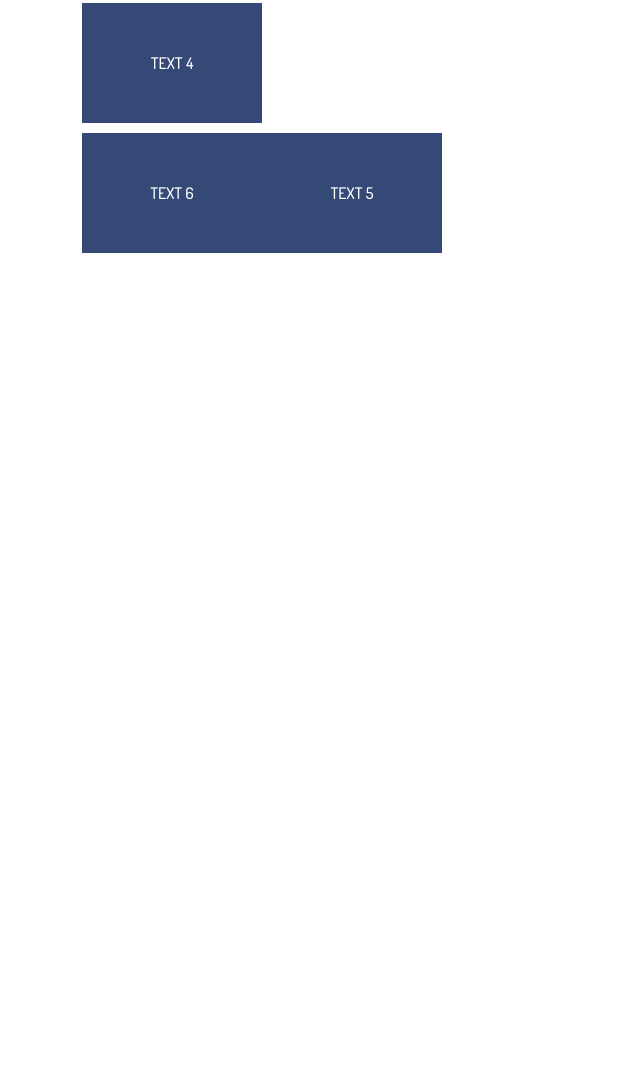
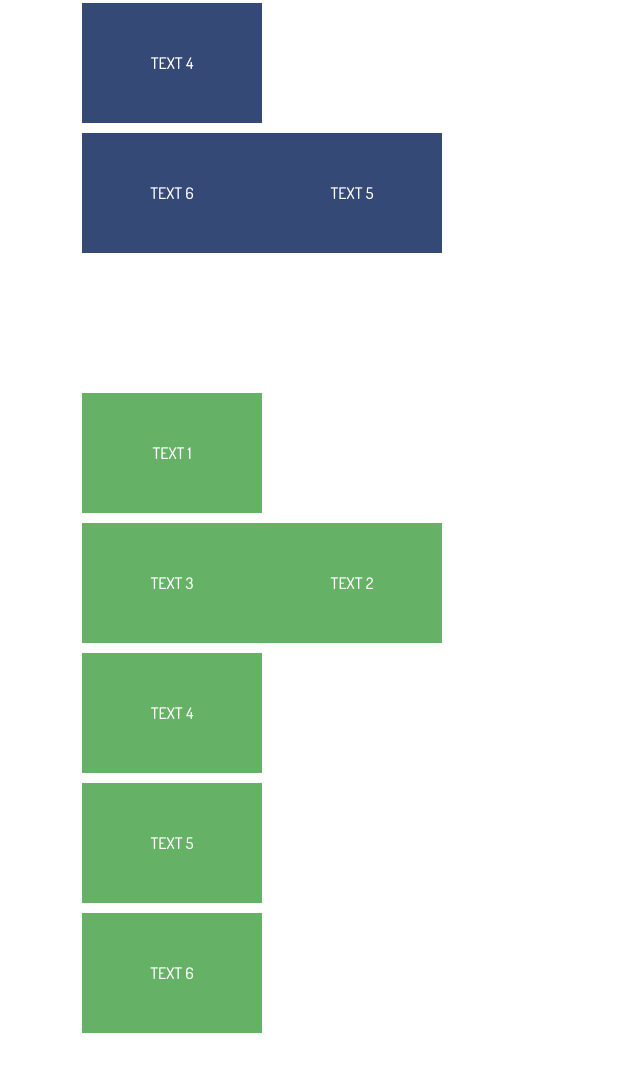
Before and after one commit to Seyfi00/CSS-HOVER2, a plain HTML site: page New-Start/index.html in a window 1280 px wide. Shown: the part 1177-2248 px from the top of the page, without its empty margins (0-640 px from the left). Before the commit the page ends 1500 px from the top, so only its background shows below. Drawn offline with nearby package versions, Linux system fonts and the light colour scheme.

Commit message:
section-1-5

```diff
--- /dev/null
+++ b/New-Start/_demo5.sass
@@ -0,0 +1,14 @@
+#demo5
+    .box
+        position: relative
+        .minibox
+            background-color: #65b165
+            margin: 10px 0
+            width: 180px
+            height: 120px
+            h1
+                color: #ffffff
+        .mini2
+            position: absolute
+            left: 180px
+            margin: 0
--- a/New-Start/index.html
+++ b/New-Start/index.html
@@ -117,6 +117,34 @@
                 </div>
             </div>
         </section>
+        <section id="demo5">
+            <div class="container">
+                <div class="row">
+                    <div class="col-md-12">
+                        <div class="box">
+                            <div class="minibox d-flex justify-content-center align-items-center">
+                                <h1>TEXT 1</h1>
+                            </div>
+                            <div class="minibox mini2 d-flex justify-content-center align-items-center">
+                                <h1>TEXT 2</h1>
+                            </div>
+                            <div class="minibox d-flex justify-content-center align-items-center">
+                                <h1>TEXT 3</h1>
+                            </div>
+                            <div class="minibox d-flex justify-content-center align-items-center">
+                                <h1>TEXT 4</h1>
+                            </div>
+                            <div class="minibox d-flex justify-content-center align-items-center">
+                                <h1>TEXT 5</h1>
+                            </div>
+                            <div class="minibox d-flex justify-content-center align-items-center">
+                                <h1>TEXT 6</h1>
+                            </div>
+                        </div>
+                    </div>
+                </div>
+            </div>
+        </section>
     </main>
 
     <footer>
--- a/New-Start/style.sass
+++ b/New-Start/style.sass
@@ -3,3 +3,4 @@
 @import demo2
 @import demo3
 @import demo4
+@import demo5
```
Also changed, not shown: New-Start/style.css, 1 other file.
